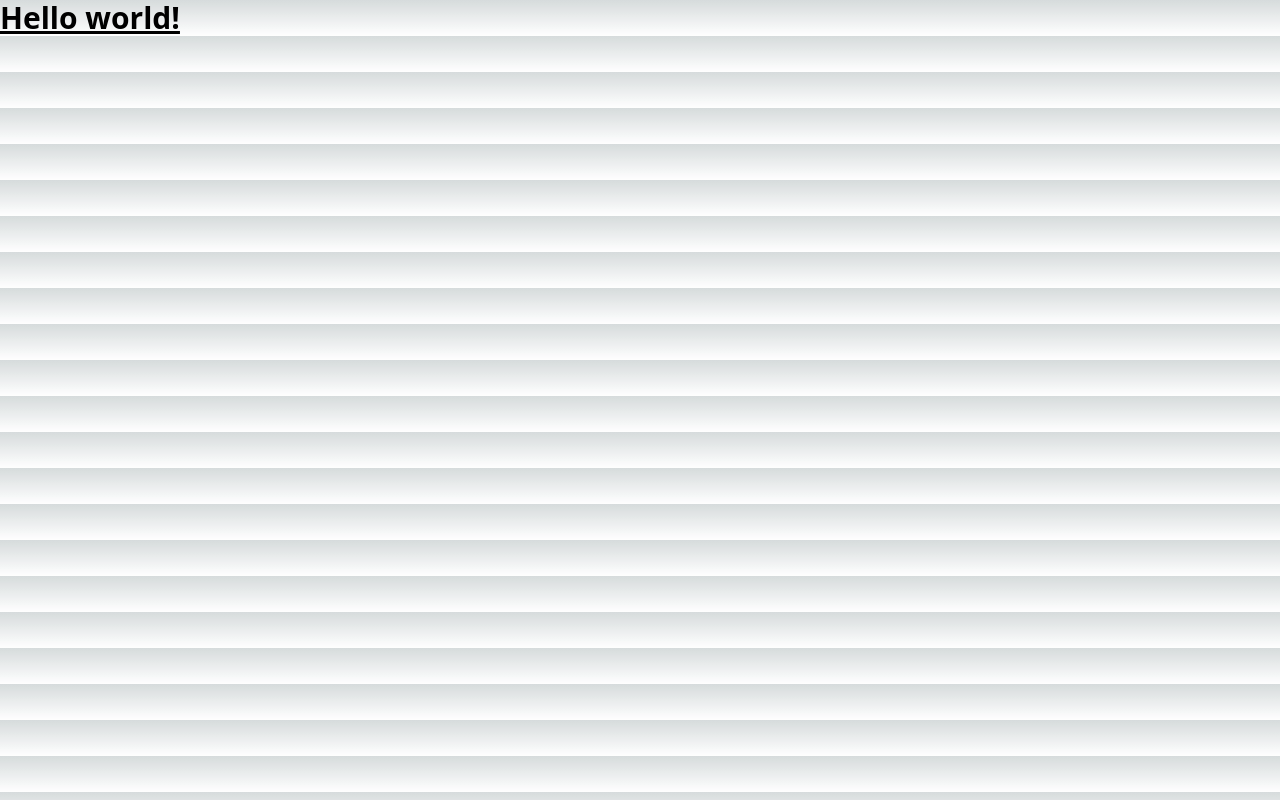
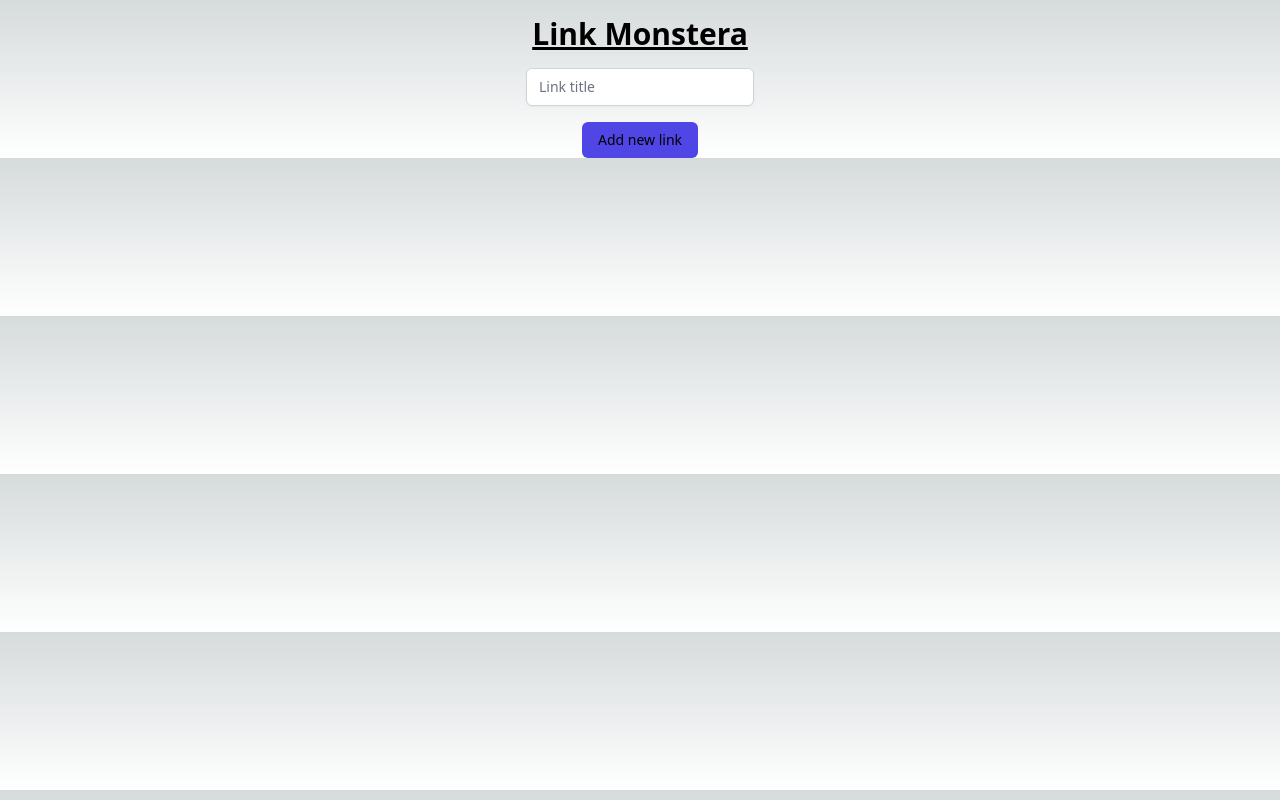
Before and after one commit to AdrianaMoralesQ/link-monstera, a Next.js app: page / in a window 1280 px wide. Built offline with nearby package versions, Linux system fonts and the light colour scheme; no server answers.

Commit message:
Added addnewlink functionality

```diff
--- a/pages/index.tsx
+++ b/pages/index.tsx
@@ -1,10 +1,64 @@
-import Head from "next/head";
-import Image from "next/image";
-import { Inter } from "@next/font/google";
-import styles from "../styles/Home.module.css";
-
-const inter = Inter({ subsets: ["latin"] });
+import { useEffect, useState } from "react";
+import supabase from "../utils/supabaseClient";
 
 export default function Home() {
-	return <h1 className="text-3xl font-bold underline">Hello world!</h1>;
+	const [isAuthenticated, setIsAuthenticated] = useState<boolean>(false);
+	const [userId, setUserId] = useState<string | undefined>();
+	const [title, setTitle] = useState<string | undefined>();
+	const [url, setUrl] = useState<string | undefined>();
+
+	useEffect(() => {
+		const getUser = async () => {
+			const user = await supabase.auth.getUser();
+			// console.log("user", user);
+			if (user) {
+				const userId = user.data.user?.id;
+				setIsAuthenticated(true);
+				setUserId(userId);
+			}
+		};
+		getUser();
+	}, []);
+
+	const addNewLink = async () => {
+		try {
+			if (title && url && userId) {
+				const { data, error } = await supabase.from("links").insert({
+					title: title,
+					url: url,
+					user_id: userId,
+				});
+				if (error) throw error;
+				console.log("data:", data);
+			}
+		} catch (error) {
+			console.log("error:", error);
+		}
+	};
+	return (
+		<div className="flex flex-col e-full justify-center items-center mt-4">
+			<h1 className="text-3xl font-bold underline"> Link Monstera</h1>
+			{isAuthenticated && (
+				<>
+					<div className="mt-4">
+						<input
+							type="text"
+							name="title"
+							id="title"
+							className="block w-full rounded-md border-gray-300 shadow-sm focus:border-indigo-50 focus:ring-indigo-500 sm:text-sm"
+							placeholder="Link title"
+							onChange={(e) => setTitle(e.target.value)}
+						/>
+					</div>
+					<button
+						type="button"
+						className="inline-flex items-center rounded-md border-transparent bg-indigo-600 px-4 py-2 text-sm mt-4"
+						onClick={addNewLink}
+					>
+						Add new link
+					</button>
+				</>
+			)}
+		</div>
+	);
 }
--- a/pages/login.tsx
+++ b/pages/login.tsx
@@ -16,7 +16,7 @@ export default function Login() {
 				});
 				if (resp.error) throw resp.error;
 				const userId = resp.data.user?.id;
-				console.log("userId:", userId);
+				// console.log("userId:", userId);
 				router.push("/");
 			}
 		} catch (error) {
```
